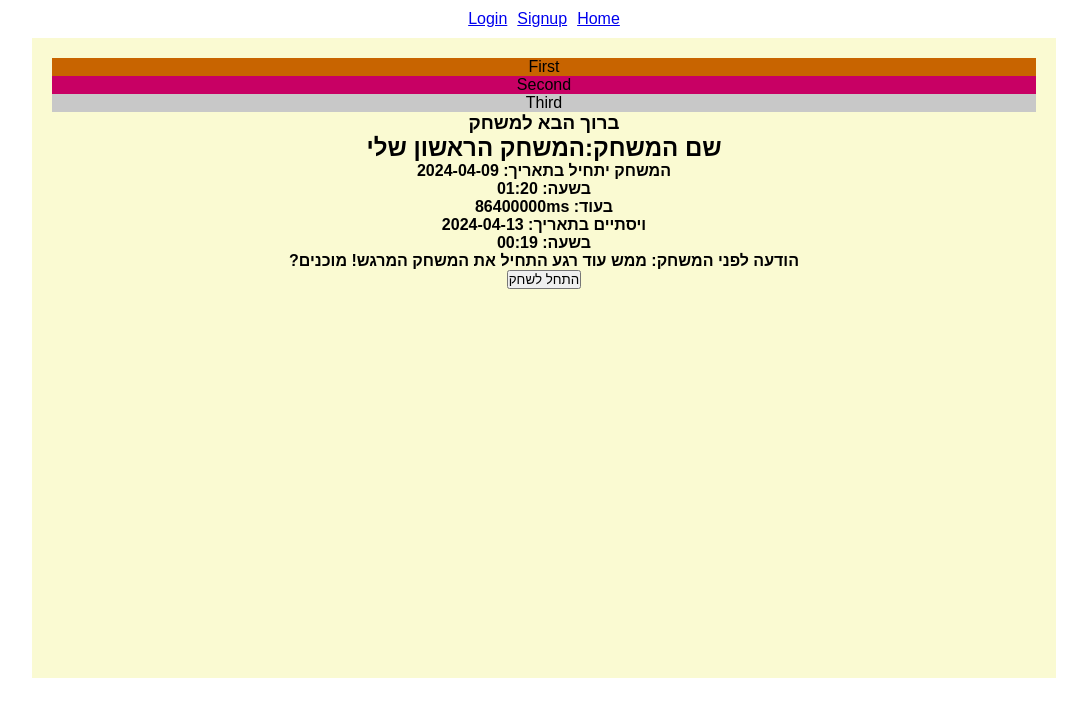
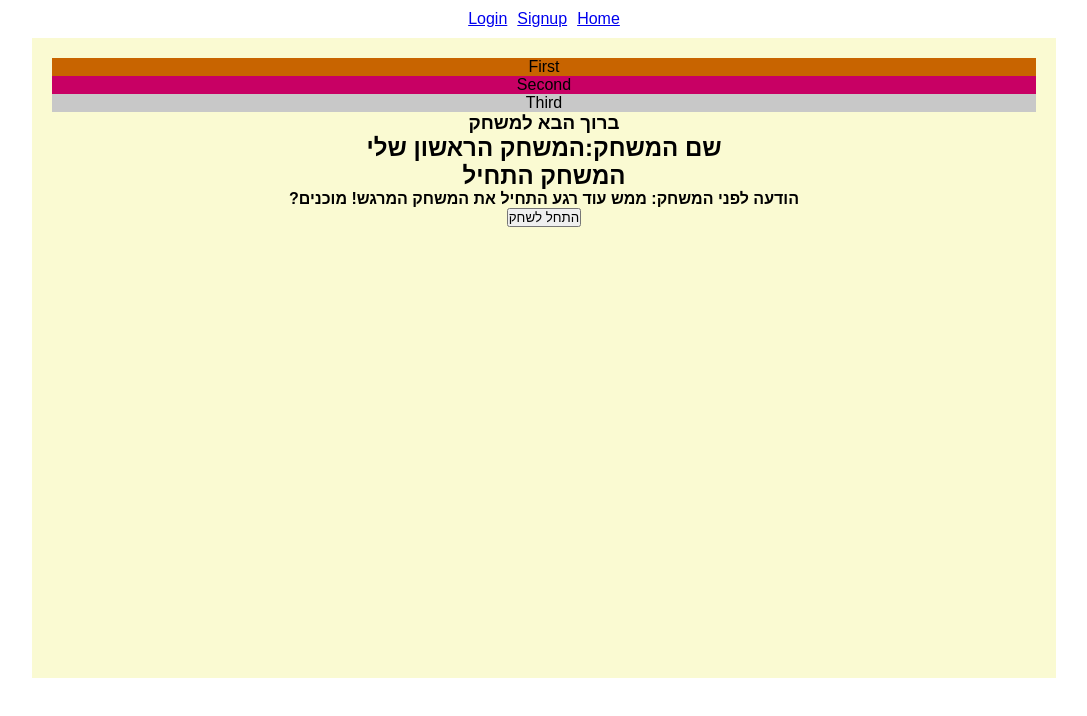
Before and after one commit to chenMordechai/Playspace-front, a React (Vite) app: page /game/1 in a window 1280 px wide. Shown: the top 716 px of the page, without its empty margins (96-1183 px from the left). Built offline with nearby package versions, Linux system fonts and the light colour scheme.

Commit message:
start game by time

```diff
--- a/src/cmps/ActivityFormList.jsx
+++ b/src/cmps/ActivityFormList.jsx
@@ -1,5 +1,5 @@
 
-export function ActivityFormList({ activities, onHandleActivityChange, activityProgressType, i }) {
+export function ActivityFormList({ activities, i, onHandleActivityChange, activityProgressType }) {
     return (
         <ul className="activity-list">
             {activities?.map((activity, j) => <li key={j}>
--- a/src/pages/Game.jsx
+++ b/src/pages/Game.jsx
@@ -69,9 +69,10 @@ export function Game() {
     }
 
     function getClockForGame() {
+        console.log('game:', game)
         const now = Date.now()
-        const diff = game.gameStartTimestamp - now
-        return diff + 'ms'
+        let diff = game.gameStartTimestamp - now
+        return diff
 
     }
 
@@ -87,11 +88,16 @@ export function Game() {
         setCurrActivityIdx(0)
     }
 
+    // click on the gameLine
     function onChangeStageIdx(idx) {
+        if (game.activityProgressType !== 'open') return
         setCurrStageIdx(idx)
         // setCurrStageStepIdx(0)
     }
+
+    // click on the gameLine
     function onChangeActivityIdx(activityIdx, stageIdx) {
+        if (game.activityProgressType !== 'open') return
         setCurrActivityIdx(activityIdx)
         setCurrActivityStepIdx(0)
 
@@ -100,6 +106,22 @@ export function Game() {
             setCurrStageIdx(stageIdx)
 
         }
+    }
+
+    function onSetCurrGameStepIdx() {
+        if (game.activityProgressType === 'onTime') {
+            console.log(game.gameStartTimestamp > Date.now() || game.gameEndTimestamp < Date.now())
+            if (game.gameStartTimestamp > Date.now() || game.gameEndTimestamp < Date.now()) return
+        }
+        setCurrGameStepIdx(prev => prev + 1)
+    }
+
+    function isGameStart() {
+        return game.gameStartTimestamp < Date.now()
+    }
+
+    function isGameEnd() {
+        return game.gameEndTimestamp < Date.now()
     }
 
     if (!game) return ''
@@ -114,13 +136,33 @@ export function Game() {
             {/* start game */}
             {currGameStepIdx === 0 && <> <h1>ברוך הבא למשחק</h1>
                 <h2>שם המשחק:{game.name}</h2>
-                <h4>המשחק יתחיל בתאריך:  {game.dateStart}</h4>
-                <h4>בשעה: {game.timeStart}</h4>
-                <h4>בעוד: {getClockForGame()}</h4>
-                <h4>ויסתיים בתאריך:  {game.dateEnd}</h4>
-                <h4>בשעה: {game.timeEnd}</h4>
-                {game.textBefore && <h4>הודעה לפני המשחק: {game.textBefore}</h4>}
-                <button onClick={() => setCurrGameStepIdx(prev => prev + 1)}>התחל לשחק</button>
+
+                {game.activityProgressType === 'onTime' && <section>
+                    {game.gameStartTimestamp && game.gameEndTimestamp && <>
+
+                        {!isGameStart() > 0 && <> <h4>המשחק יתחיל בתאריך:  {game.dateStart}</h4>
+                            <h4>בשעה: {game.timeStart}</h4>
+                            <h4>בעוד: {getClockForGame() + 'ms'}</h4>
+                            <h4>ויסתיים בתאריך:  {game.dateEnd}</h4>
+                            <h4>בשעה: {game.timeEnd}</h4>
+                        </>}
+                        {
+                            isGameStart() && !isGameEnd() && <h2>המשחק התחיל</h2>
+                        }
+                        {
+                            isGameEnd() && <h2>המשחק הסתיים</h2>
+                        }
+                    </>}
+                </section>}
+                {!isGameEnd() && <>  {game.activityProgressType === 'onProgress' && <section>
+                    המשחק לפי התקדמות, כל שלב יפתח אחרי שתסיימו את השלב הקודם
+                </section>}
+                    {game.activityProgressType === 'open' && <section>
+                        המשחק פתוח ואפשר לעבור בין השלבים והשאלות איך שרוצים
+                    </section>}
+                    {game.textBefore && <h4>הודעה לפני המשחק: {game.textBefore}</h4>}
+                    <button onClick={onSetCurrGameStepIdx}>התחל לשחק</button>
+                </>}
             </>}
 
             {/* gameline  */}
--- a/src/pages/Home.jsx
+++ b/src/pages/Home.jsx
@@ -1,6 +1,6 @@
 import { useEffect, useState } from "react"
 import { useSelector } from 'react-redux'
-import { useNavigate,Link } from "react-router-dom"
+import { useNavigate, Link } from "react-router-dom"
 
 
 import { getGames } from "../store/actions/game.action.js"
@@ -17,7 +17,7 @@ export function Home() {
 
 
     useEffect(() => {
-        if (!loggedinUser) navigate('/')
+        // if (!loggedinUser) navigate('/')
 
         init()
     }, [])
@@ -55,11 +55,11 @@ export function Home() {
                     {games.map(game => <li key={game.id}>
                         {game.name}
                         <Link to={`/game/edit/${game.id}`} title="Edit" >
-                          <span>Edit</span>
-                          </Link> |
+                            <span>Edit</span>
+                        </Link> |
                         <Link to={`/game/${game.id}`} title="Play" >
-                          <span>Play</span>
-                          </Link>
+                            <span>Play</span>
+                        </Link>
                         <button>Details</button>
                         <button>Delete</button>
                     </li>)}
--- a/src/services/demoData.service.js
+++ b/src/services/demoData.service.js
@@ -74,11 +74,11 @@ const game1 = {
             "textAfter": "זו הודעה אחרי השלב הראשון",
             "stageStartTimestamp": 0,
             "stageEndTimestamp": 0,
-            "dateStart": "2024-04-09",
-            "timeStart": "15:26",
-            "dateEnd": "2024-04-10",
-            "timeEnd": "13:24",
-            "maxError": 1,
+            "dateStart": "2024-02-01", // past
+            "timeStart": "08:00", // past
+            "dateEnd": "2024-02-11", //past
+            "timeEnd": "08:00",
+            "maxError": 1, //past
             "isRequired": true,
         },
         {
@@ -124,12 +124,31 @@ const game1 = {
     ],
     "createdDate": "2024-04-08T18:57:43.474Z", // back
     "updatedDate": "2024-04-08T18:57:43.474Z", // back
-    "dateStart": "2024-04-09", // v
-    "timeStart": "01:20", // v
-    "dateEnd": "2024-04-13", // v
-    "timeEnd": "00:19", // v
-    "gameStartTimestamp": Date.now() + 1000 * 60 * 60 * 24, // v
-    "gameEndTimestamp": 1712956740000, // v
+
+    // option 1 - !start & !end future
+    // "dateStart": "2024-06-01", // v // future
+    // "timeStart": "08:00", // v // future
+    // "dateEnd": "2024-07-01", // v // future
+    // "timeEnd": "08:00", // v // future
+    // "gameStartTimestamp": 1717218000000, // v // future
+    // "gameEndTimestamp": 1717218000000, // v // future
+
+    // option 2 - start & end past
+    // "dateStart": "2024-02-01", // past
+    // "timeStart": "08:00", // past
+    // "dateEnd": "2024-03-01", // past
+    // "timeEnd": "08:00", // past
+    // "gameStartTimestamp": 1706767200000, // past
+    // "gameEndTimestamp": 1709272800000, // past
+
+    // option 3 - start & !end present
+    "dateStart": "2024-02-01", // past
+    "timeStart": "08:00", // past
+    "gameStartTimestamp": 1706767200000, // past
+    "dateEnd": "2024-07-01", // v // future
+    "timeEnd": "08:00", // v // future
+    "gameEndTimestamp": 1717218000000, // v // future
+
     "themeColors": [
         "#c86400",
         "#c80064",
--- a/src/services/game.service.js
+++ b/src/services/game.service.js
@@ -164,40 +164,40 @@ async function getActivitiesOfGame() {
 function getEmptyGame() {
     return {
         id: null,
-        name: '', // v
+        name: '', // v // e
         isDeleted: false,
         activities: null, // || []
         stages: null, // || []
         createDate: '',
         updatedDate: '',
-        dateStart: '', // for form v
-        timeStart: '', // for form v
-        dateEnd: '', // for form v
-        timeEnd: '', // for form v
-        gameStartTimestamp: 0, // after form
-        gameEndTimestamp: 0, // after form
-        themeColors: ['#ffffff', '#9e9e9e', '#000000'], // v
-        icon: '', // ? iconId?
+        dateStart: '', // for form v  // e
+        timeStart: '', // for form v // e
+        dateEnd: '', // for form v // e
+        timeEnd: '', // for form v // e
+        gameStartTimestamp: 0, // after form // e
+        gameEndTimestamp: 0, // after form // e
+        themeColors: ['#ffffff', '#9e9e9e', '#000000'], // v // e
+        icon: '', // e
         groups: null, // v
         gameType: '', // stages or activities v
         activityProgressType: 'open', // open/ time/ progress v
-        admins: [], // v
-        textBefore: '', // v
-        textAfter: '', // v
+        admins: [], // v // e
+        textBefore: '', // v //e
+        textAfter: '', // v //e
     }
 }
 
 function getEmptyGroup() {
     return {
         id: utilService.makeId(), // adding txt from the game name
-        name: '', // v
-        adminAdditionalScore: 0, // after game
+        name: '', // v // e
+        adminAdditionalScore: 0, // after game // e
     }
 }
 function getEmptyStage() {
     return {
         id: null,
-        name: '', // v
+        name: '', // v // e
         activities: null, // v
         dateStart: '', // for form v
         timeStart: '', // for form v
@@ -214,24 +214,25 @@ function getEmptyStage() {
 function getEmptyActivity() {
     return {
         id: null,
-        name: '',// v
+        name: '',// v => text // e
         activityType: 'open', // v open/multiple/yesno/typing
-        correctAnswer: '', // v
-        activityAswers: null, // if activityType === 'multiple' v
-        correctAnswerId: 0, // after form (calc from 2 props above)
+        correctAnswer: '', // v // e
+        activityAswers: null, // if activityType === 'multiple' v // e
+        // correctAnswerId: 0, // after form (calc from 2 props above)
         timeToRespond: 0, // on game
-        dateStart: '', // for form v
-        timeStart: '', // for form v
-        dateEnd: '', // for form v
-        timeEnd: '', // for form v
-        activityStartTimestamp: 0, // after form - if the game.activityProgressType === onTime
-        activityEndTimestamp: 0, // after form - if the game.activityProgressType === onTime
-        pointsValue: 0, // v
-        maxError: 0, // v
-        mediaBefore: null, // {type : image/video , txt:'' , url:''} v
-        mediaAfter: null, // {type : image/video , txt:'' , url:''} v
-        textBefore: '', // v
-        textAfter: '', // v
-        lifeSaver: null // v []
+        // timeToRespond: 0, // on game
+        dateStart: '', // for form v // e
+        timeStart: '', // for form v // e
+        dateEnd: '', // for form v // e
+        timeEnd: '', // for form v // e
+        activityStartTimestamp: 0, // after form - if the game.activityProgressType === onTime // e
+        activityEndTimestamp: 0, // after form - if the game.activityProgressType === onTime // e
+        pointsValue: 0, // v //e
+        maxError: 0, // v //e
+        mediaBefore: null, // {type : image/video , txt:'' , url:''} v //e
+        mediaAfter: null, // {type : image/video , txt:'' , url:''} v //e
+        textBefore: '', // v //e
+        textAfter: '', // v //e
+        lifeSaver: null // v [] //e
     }
 }
```
Also changed, not shown: src/cmps/StagesFormList.jsx (added, +52 -0 lines), src/pages/GameAdd.jsx (+7 -44 lines).
